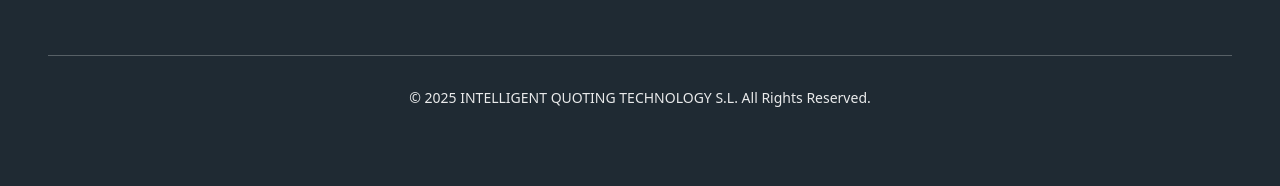
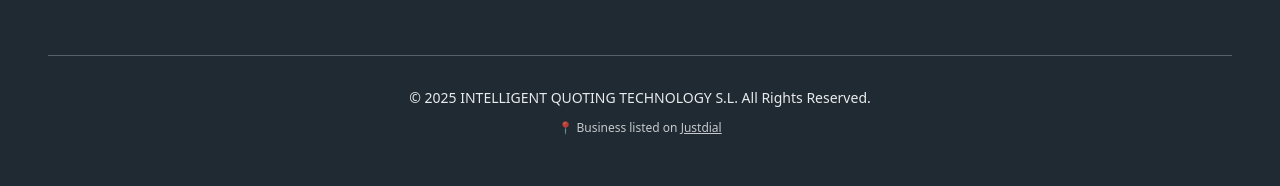
Before and after one commit to Mj-2514/inteQT, a React (Vite) app in the folder inte-qt-reimagined/: page / in a window 1280 px wide. Shown: the part 5812-5998 px from the top of the page. Built offline with nearby package versions, Linux system fonts and the light colour scheme; no server answers; what world-countries would draw is missing.

Commit message:
Update Footer.tsx

```diff
--- a/inte-qt-reimagined/src/components/Footer.tsx
+++ b/inte-qt-reimagined/src/components/Footer.tsx
@@ -22,8 +22,6 @@
         text-white
       "
     >
-
-
       <div className="relative container mx-auto px-6 lg:px-12 py-20 bg-[#1f2a33]">
         {/* Main Grid */}
         <div className="grid grid-cols-1 md:grid-cols-2 lg:grid-cols-4 gap-12 mb-14">
@@ -31,7 +29,7 @@
           {/* Brand */}
           <div>
             <img
-              src={"/logo1.png"}
+              src="/logo1.png"
               alt="inte-QT"
               className="w-32 h-auto mb-4"
             />
@@ -40,7 +38,7 @@
               Your Global Access Enabler in 190+ Countries
             </p>
 
-            {/* Social Icons — FIXED */}
+            {/* Social Icons */}
             <div className="flex gap-4">
               <a
                 href="https://www.linkedin.com/company/bitsandbyteglobal/"
@@ -154,9 +152,22 @@
         </div>
 
         {/* Bottom Bar */}
-        <div className="border-t border-white/25 pt-8 text-center">
+        <div className="border-t border-white/25 pt-8 text-center space-y-3">
           <p className="text-sm opacity-90">
             © {currentYear} INTELLIGENT QUOTING TECHNOLOGY S.L. All Rights Reserved.
+          </p>
+
+          {/* Trust / Business Listing */}
+          <p className="text-xs opacity-75">
+            📍 Business listed on{" "}
+            <a
+              href="https://jsdl.in/DT-30318YIEKW7"
+              target="_blank"
+              rel="noopener noreferrer"
+              className="underline hover:text-yellow-300 transition"
+            >
+              Justdial
+            </a>
           </p>
         </div>
       </div>
```
